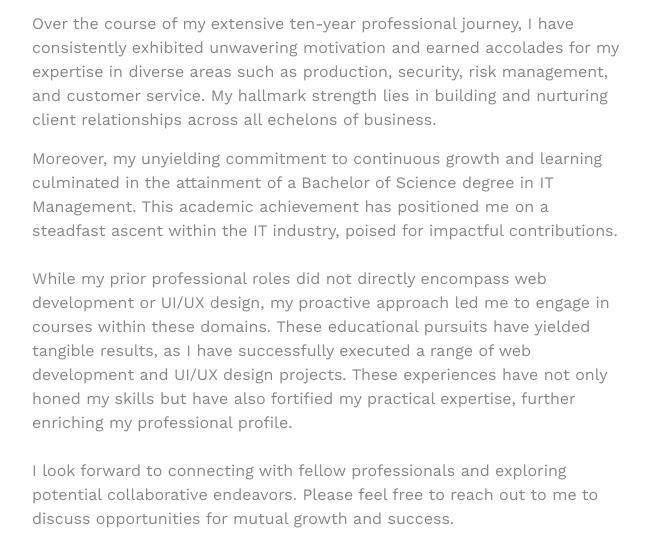
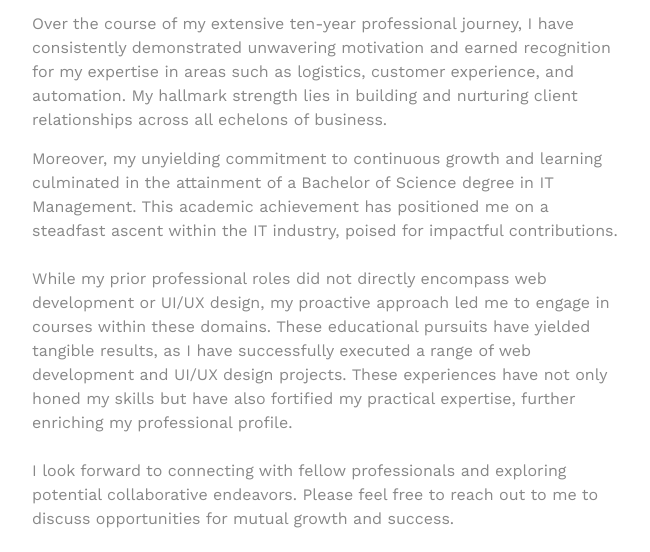
Before and after one commit to Ritish22/Ritish-Resume, a plain HTML site: page index.html in a window 1280 px wide. Shown: the part 224-776 px from the top of the page, without its empty margins (313-963 px from the left). Drawn offline with nearby package versions, Linux system fonts and the light colour scheme.

Commit message:
Update index.html

```diff
--- a/index.html
+++ b/index.html
@@ -260,7 +260,7 @@
 
                                         </p>
                                         <p style="line-height: 24px;margin-bottom:15px;">
-                                            Over the course of my extensive ten-year professional journey, I have consistently exhibited unwavering motivation and earned accolades for my expertise in diverse areas such as production, security, risk management, and customer service. My hallmark strength lies in building and nurturing client relationships across all echelons of business.</p>
+                                            Over the course of my extensive ten-year professional journey, I have consistently demonstrated unwavering motivation and earned recognition for my expertise in areas such as logistics, customer experience, and automation. My hallmark strength lies in building and nurturing client relationships across all echelons of business.</p>
                                         <p>Moreover, my unyielding commitment to continuous growth and learning culminated in the attainment of a Bachelor of Science degree in IT Management. This academic achievement has positioned me on a steadfast ascent within the IT industry, poised for impactful contributions.</p>
                                         <br>
                                         <p>While my prior professional roles did not directly encompass web development or UI/UX design, my proactive approach led me to engage in courses within these domains. These educational pursuits have yielded tangible results, as I have successfully executed a range of web development and UI/UX design projects. These experiences have not only honed my skills but have also fortified my practical expertise, further enriching my professional profile.</p>
```
